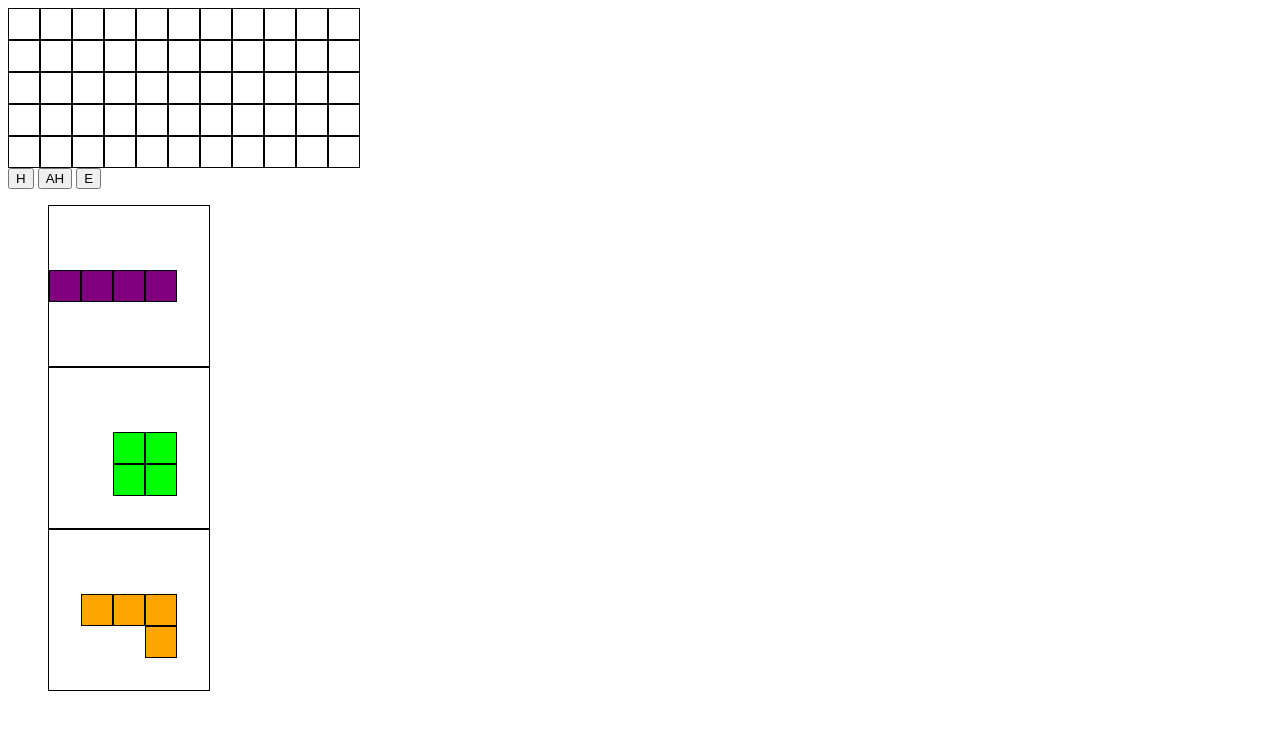
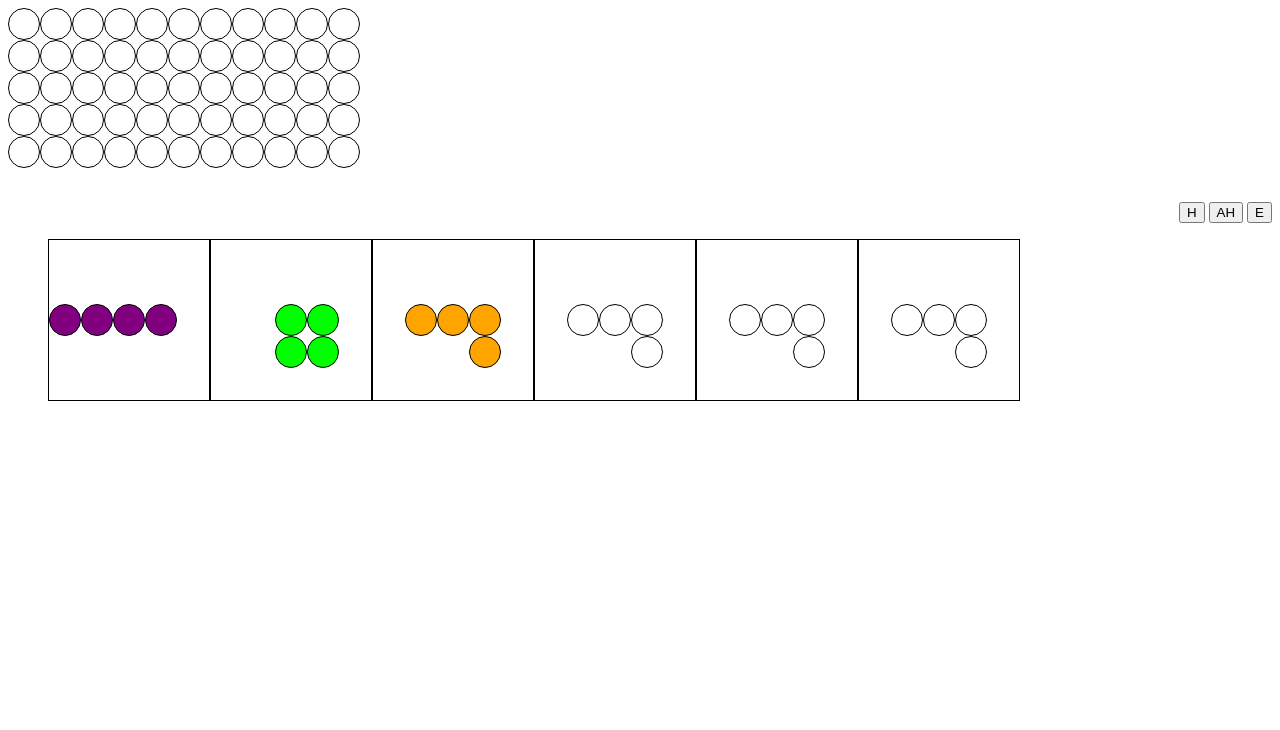
Before and after one commit to ufjf-gamelab/kanoodle-vanilla-inova, a plain HTML site: page index.html in a window 1280 px wide. Drawn offline with Linux system fonts and the light colour scheme.

Commit message:
Corrige o estilo da página

```diff
--- a/index.html
+++ b/index.html
@@ -11,7 +11,7 @@
     <main>
       <section id="tabuleiro"></section>
       <section id="pecaSelecionada"></section>
-      <section>
+      <section id="botoes">
         <button id="giraHorario">H</button>
         <button id="giraAntiHorario">AH</button>
         <button id="espelhaPeca">E</button>
--- a/main.js
+++ b/main.js
@@ -44,6 +44,36 @@ const pecas = {
   c: {
     disponivel: true,
     tipo: "c",
+    formato: [
+      [0, 0],
+      [0, 1],
+      [0, -1],
+      [1, 1],
+    ],
+  },
+  d: {
+    disponivel: true,
+    tipo: "d",
+    formato: [
+      [0, 0],
+      [0, 1],
+      [0, -1],
+      [1, 1],
+    ],
+  },
+  e: {
+    disponivel: true,
+    tipo: "e",
+    formato: [
+      [0, 0],
+      [0, 1],
+      [0, -1],
+      [1, 1],
+    ],
+  },
+  f: {
+    disponivel: true,
+    tipo: "f",
     formato: [
       [0, 0],
       [0, 1],
--- a/styles.css
+++ b/styles.css
@@ -1,3 +1,9 @@
+main{
+    display: grid;
+    grid-template-columns: 1fr auto;
+    grid-template-rows: 1fr auto 1fr;
+}
+
 .tabuleiro {
     display: grid;
     grid-template-columns: repeat(11, 2em);
@@ -11,7 +17,7 @@
     box-sizing: border-box;
     place-items: center;
     display: grid;
-
+    border-radius: 50%;
 }
 
 .peca {
@@ -21,6 +27,20 @@
     height: 10em;
     grid-template-columns: repeat(5, 2em);
     grid-template-rows: repeat(5, 2em);
+}
+
+.pecas {
+    display: flex;
+    flex-direction: row;
+    flex-wrap: wrap;
+}
+
+#botoes {
+    grid-column: 2/3;
+}
+
+#pecasDisponiveis {
+    grid-column: 1/3;
 }
 
 .a {
```
